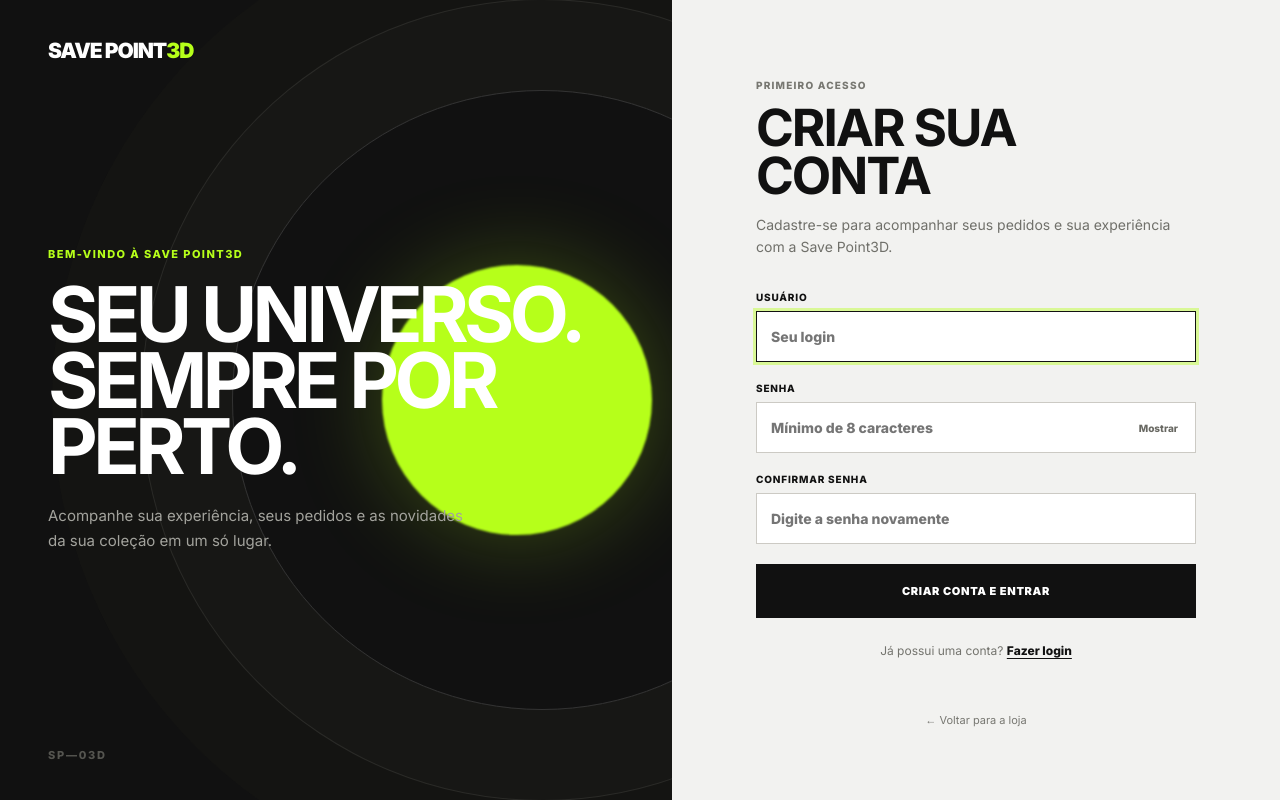
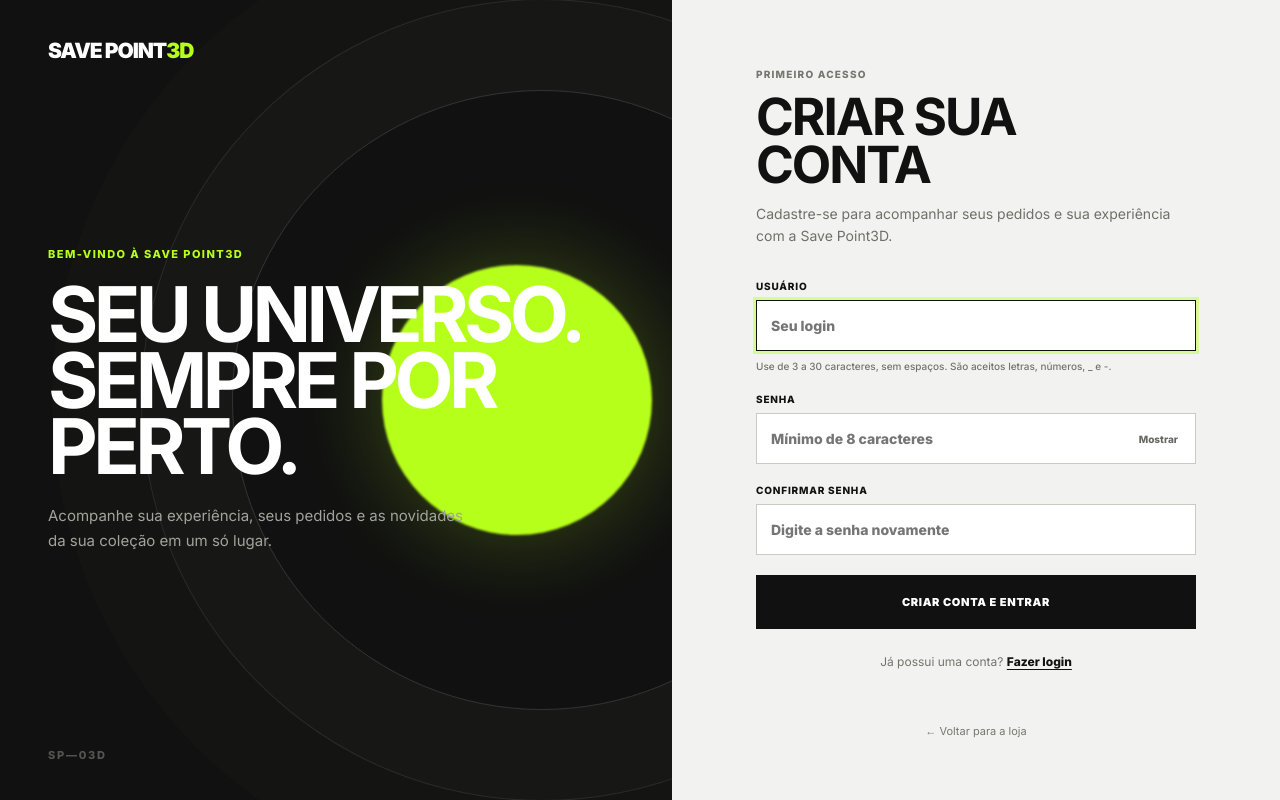
Before and after one commit to HenriqueTamashiro/savepoint3d-frontend, a React (Vite) app: page /cadastro in a window 1280 px wide. Built offline with nearby package versions, Linux system fonts and the light colour scheme; no server answers.

Commit message:
fix home layout

```diff
--- a/src/pages/Auth/handler.ts
+++ b/src/pages/Auth/handler.ts
@@ -22,6 +22,10 @@
     event.preventDefault();
     setError("");
 
+    if (/\s/.test(user)) {
+      setError("O nome de usuário não aceita espaços.");
+      return;
+    }
     if (!/^[a-zA-Z0-9_-]{3,30}$/.test(user)) {
       setError("Use de 3 a 30 caracteres: letras, números, _ ou -.");
       return;
--- a/src/pages/Auth/index.tsx
+++ b/src/pages/Auth/index.tsx
@@ -23,6 +23,7 @@
     setShowPassword,
     handleSubmit,
   } = useAuthForm(mode);
+  const userHasSpace = isRegister && /\s/.test(user);
 
   if (activeSession) {
     const destination =
@@ -73,11 +74,32 @@
                 required
                 minLength={3}
                 maxLength={30}
+                pattern="[A-Za-z0-9_-]{3,30}"
                 autoComplete="username"
                 value={user}
                 onChange={(event) => setUser(event.target.value)}
+                aria-invalid={userHasSpace}
+                aria-describedby={
+                  isRegister
+                    ? userHasSpace
+                      ? "username-help username-error"
+                      : "username-help"
+                    : undefined
+                }
+                className={userHasSpace ? styles.invalidInput : undefined}
                 placeholder="Seu login"
               />
+              {isRegister && (
+                <small id="username-help" className={styles.fieldHelp}>
+                  Use de 3 a 30 caracteres, sem espaços. São aceitos letras,
+                  números, _ e -.
+                </small>
+              )}
+              {userHasSpace && (
+                <small id="username-error" className={styles.fieldError} role="alert">
+                  Espaços não são aceitos no nome de usuário.
+                </small>
+              )}
             </label>
             <label>
               Senha
@@ -120,7 +142,7 @@
                 {error}
               </p>
             )}
-            <button type="submit" className={styles.submit} disabled={loading}>
+            <button type="submit" className={styles.submit} disabled={loading || userHasSpace}>
               {loading
                 ? "Aguarde…"
                 : isRegister
--- a/src/style/pages/Auth.module.css
+++ b/src/style/pages/Auth.module.css
@@ -18,6 +18,10 @@
 .form label { display: grid; gap: 8px; font-size: 10px; font-weight: 800; letter-spacing: .08em; text-transform: uppercase; }
 .form input { width: 100%; height: 51px; border: 1px solid #cccac4; background: #fff; padding: 0 14px; color: #111; font: inherit; font-size: 14px; outline: none; }
 .form input:focus { border-color: #111; box-shadow: 0 0 0 3px rgba(182,255,26,.42); }
+.form .invalidInput { border-color: #b83227; box-shadow: 0 0 0 2px rgba(184,50,39,.12); }
+.fieldHelp, .fieldError { font-size: 10px; font-weight: 500; letter-spacing: 0; line-height: 1.4; text-transform: none; }
+.fieldHelp { color: #74746e; }
+.fieldError { color: #a1281e; }
 .passwordField { position: relative; }
 .passwordField input { padding-right: 78px; }
 .passwordField button { position: absolute; right: 12px; top: 50%; transform: translateY(-50%); border: 0; background: none; color: #686862; font-size: 10px; font-weight: 800; cursor: pointer; }
```
